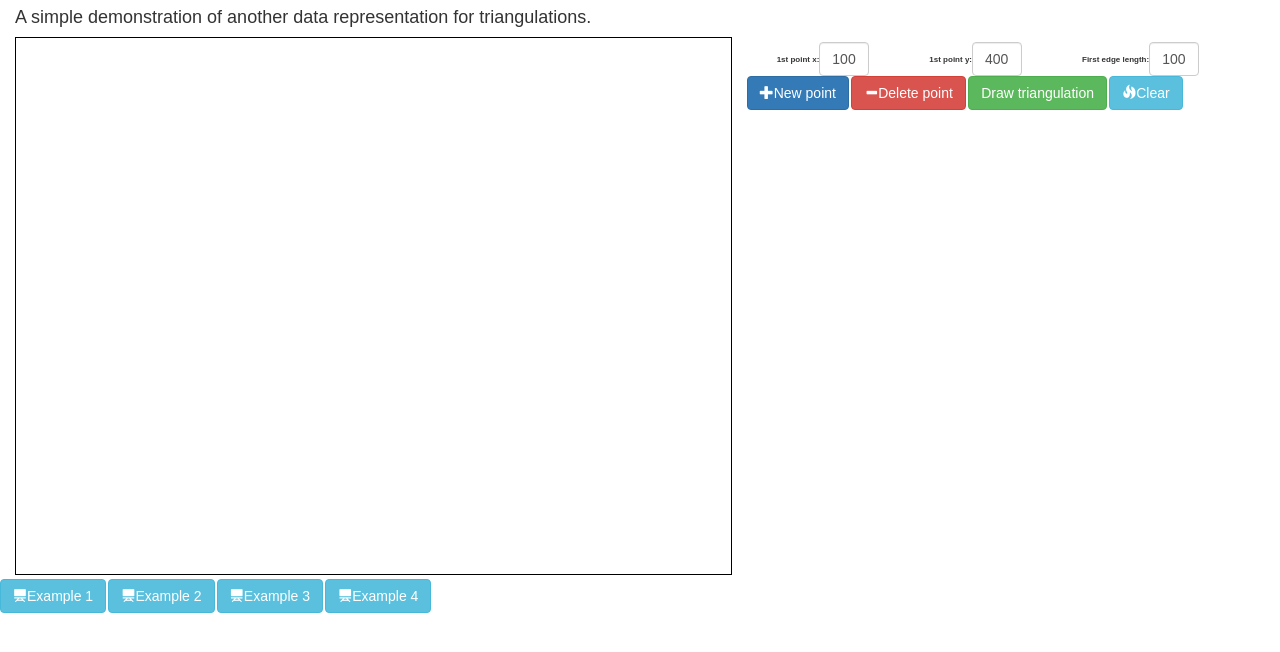
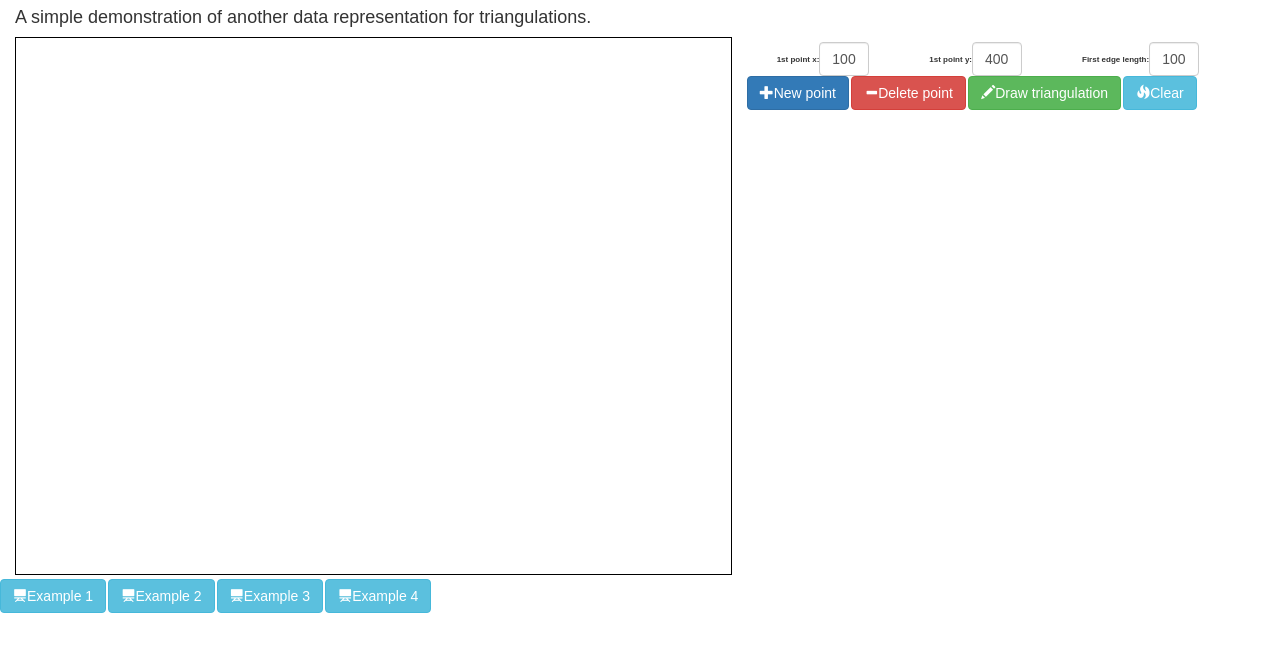
Before and after one commit to mankal111/A-Triangulation, a website: page index.html in a window 1280 px wide. Shown: the part 62-714 px from the top of the page. Drawn offline with Linux system fonts and the light colour scheme.

Commit message:
add pencil glyphicon to draw button

```diff
--- a/index.html
+++ b/index.html
@@ -30,7 +30,7 @@
 					<div class="row">
   <a id="new-point-btn" class="btn btn-primary"><span class="glyphicon glyphicon-plus"></span>New point</a>
   <a id="del-point-btn" class="btn btn-danger"><span class="glyphicon glyphicon-minus"></span>Delete point</a>
-						<a id="draw-btn" class="btn btn-success"><span class="glyphicon glyphicon-pen"></span>Draw triangulation</a>
+						<a id="draw-btn" class="btn btn-success"><span class="glyphicon glyphicon-pencil"></span>Draw triangulation</a>
 						<a id="clear-btn" class="btn btn-info"><span class="glyphicon glyphicon-fire"></span>Clear</a>
 					</div>
 					<div class="alert alert-danger" role="alert" id="alertMsg"></div>
```
